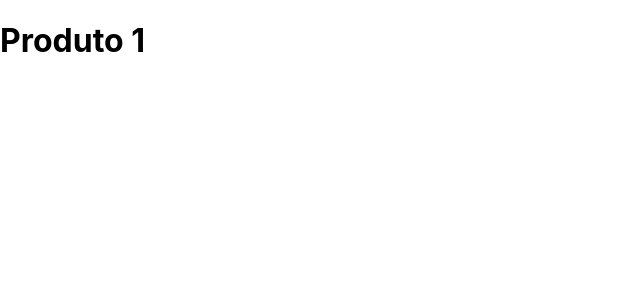
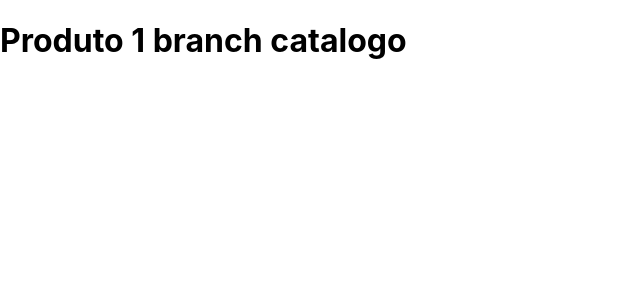
Before and after one commit to tiagoluizrs/loja-virtual-reactjs, a React (Create React App) app: page /product/1 in a window 1280 px wide. Shown: the top 300 px of the page, without its empty margins (0-640 px from the left). Built offline with nearby package versions, Linux system fonts and the light colour scheme.

Commit message:
Primeiro commit na product

```diff
--- a/src/pages/product/product.jsx
+++ b/src/pages/product/product.jsx
@@ -3,7 +3,7 @@ import { useParams } from "react-router-dom";
 const Product = () => {
     const params = useParams();
 
-    return <h1>Produto {params.id}</h1>
+    return <h1>Produto {params.id} branch catalogo</h1>
 }
 
 export default Product;
```
